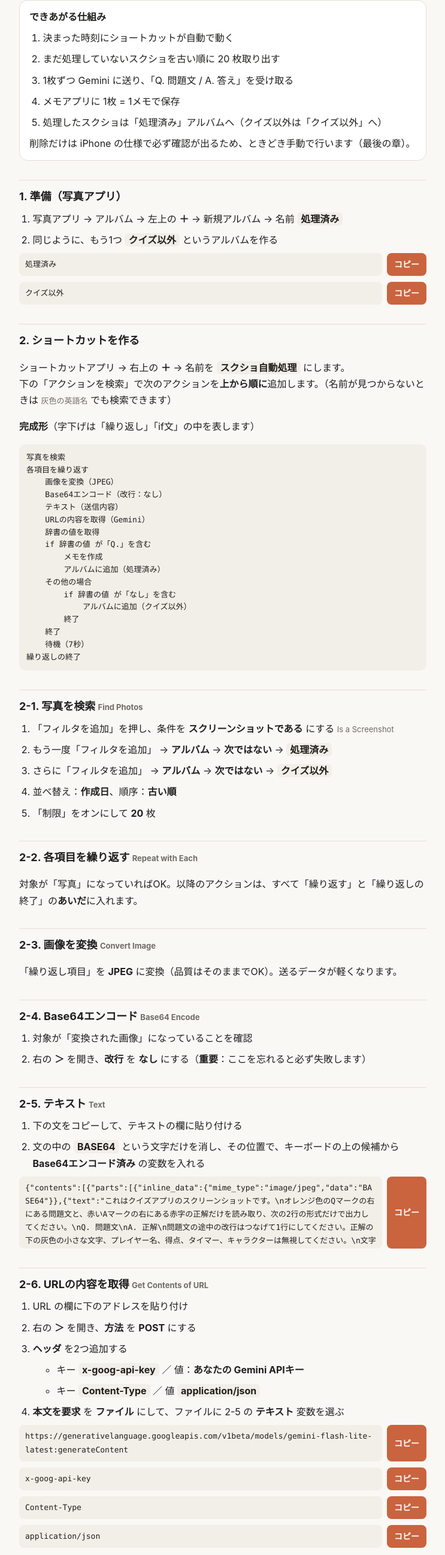
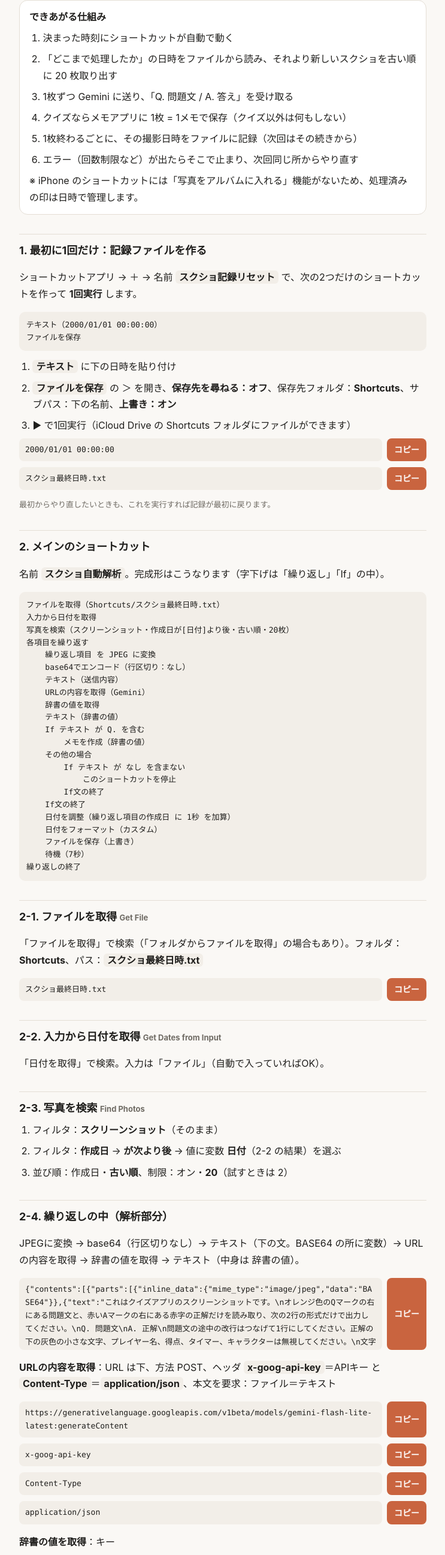
Before and after one commit to kzts6phvy8-spec/-Claude, a plain HTML site: page docs/shortcut.html in a window 1280 px wide. Shown: the part 183-2776 px from the top of the page at 60% size, without its empty margins (268-1011 px from the left). Drawn offline with Linux system fonts and the light colour scheme.

Commit message:
Shortcut guide: track progress by last processed date (no add-to-album action on iOS)
Co-Authored-By: Claude Opus 5.5 <noreply@anthropic.com>
Claude-Session: https://claude.ai/code/session_01Gn1bmPp1CxPVaRo6QXfqcn

```diff
--- a/docs/shortcut.html
+++ b/docs/shortcut.html
@@ -66,147 +66,127 @@
     <b>できあがる仕組み</b>
     <ol>
       <li>決まった時刻にショートカットが自動で動く</li>
-      <li>まだ処理していないスクショを古い順に 20 枚取り出す</li>
+      <li>「どこまで処理したか」の日時をファイルから読み、それより新しいスクショを古い順に 20 枚取り出す</li>
       <li>1枚ずつ Gemini に送り、「Q. 問題文 / A. 答え」を受け取る</li>
-      <li>メモアプリに 1枚 = 1メモで保存</li>
-      <li>処理したスクショは「処理済み」アルバムへ（クイズ以外は「クイズ以外」へ）</li>
+      <li>クイズならメモアプリに 1枚 = 1メモで保存（クイズ以外は何もしない）</li>
+      <li>1枚終わるごとに、その撮影日時をファイルに記録（次回はその続きから）</li>
+      <li>エラー（回数制限など）が出たらそこで止まり、次回同じ所からやり直す</li>
     </ol>
-    削除だけは iPhone の仕様で必ず確認が出るため、ときどき手動で行います（最後の章）。
+    ※ iPhone のショートカットには「写真をアルバムに入れる」機能がないため、処理済みの印は日時で管理します。
   </div>
 
-  <h2>1. 準備（写真アプリ）</h2>
+  <h2>1. 最初に1回だけ：記録ファイルを作る</h2>
+  <p>ショートカットアプリ → ＋ → 名前 <span class="act">スクショ記録リセット</span> で、次の2つだけのショートカットを作って <b>1回実行</b> します。</p>
+  <pre class="flow">テキスト（2000/01/01 00:00:00）
+ファイルを保存</pre>
   <ol>
-    <li>写真アプリ → アルバム → 左上の <b>＋</b> → 新規アルバム → 名前 <span class="act">処理済み</span></li>
-    <li>同じように、もう1つ <span class="act">クイズ以外</span> というアルバムを作る</li>
+    <li><span class="act">テキスト</span> に下の日時を貼り付け</li>
+    <li><span class="act">ファイルを保存</span> の ＞ を開き、<b>保存先を尋ねる：オフ</b>、保存先フォルダ：<b>Shortcuts</b>、サブパス：下の名前、<b>上書き：オン</b></li>
+    <li>▶ で1回実行（iCloud Drive の Shortcuts フォルダにファイルができます）</li>
   </ol>
-  <div class="copy"><code>処理済み</code><button data-copy>コピー</button></div>
-  <div class="copy"><code>クイズ以外</code><button data-copy>コピー</button></div>
+  <div class="copy"><code>2000/01/01 00:00:00</code><button data-copy>コピー</button></div>
+  <div class="copy"><code>スクショ最終日時.txt</code><button data-copy>コピー</button></div>
+  <p class="en">最初からやり直したいときも、これを実行すれば記録が最初に戻ります。</p>
 
-  <h2>2. ショートカットを作る</h2>
-  <p>ショートカットアプリ → 右上の <b>＋</b> → 名前を <span class="act">スクショ自動処理</span> にします。<br>
-  下の「アクションを検索」で次のアクションを<b>上から順に</b>追加します。（名前が見つからないときは <span class="en">灰色の英語名</span> でも検索できます）</p>
-
-  <p><b>完成形</b>（字下げは「繰り返し」「if文」の中を表します）</p>
-  <pre class="flow">写真を検索
+  <h2>2. メインのショートカット</h2>
+  <p>名前 <span class="act">スクショ自動解析</span>。完成形はこうなります（字下げは「繰り返し」「If」の中）。</p>
+  <pre class="flow">ファイルを取得（Shortcuts/スクショ最終日時.txt）
+入力から日付を取得
+写真を検索（スクリーンショット・作成日が[日付]より後・古い順・20枚）
 各項目を繰り返す
-    画像を変換（JPEG）
-    Base64エンコード（改行：なし）
+    繰り返し項目 を JPEG に変換
+    base64でエンコード（行区切り：なし）
     テキスト（送信内容）
     URLの内容を取得（Gemini）
     辞書の値を取得
-    if 辞書の値 が「Q.」を含む
-        メモを作成
-        アルバムに追加（処理済み）
+    テキスト（辞書の値）
+    If テキスト が Q. を含む
+        メモを作成（辞書の値）
     その他の場合
-        if 辞書の値 が「なし」を含む
-            アルバムに追加（クイズ以外）
-        終了
-    終了
+        If テキスト が なし を含まない
+            このショートカットを停止
+        If文の終了
+    If文の終了
+    日付を調整（繰り返し項目の作成日 に 1秒 を加算）
+    日付をフォーマット（カスタム）
+    ファイルを保存（上書き）
     待機（7秒）
 繰り返しの終了</pre>
 
-  <h2>2-1. 写真を検索 <span class="en">Find Photos</span></h2>
+  <h2>2-1. ファイルを取得 <span class="en">Get File</span></h2>
+  <p>「ファイルを取得」で検索（「フォルダからファイルを取得」の場合もあり）。フォルダ：<b>Shortcuts</b>、パス：<span class="act">スクショ最終日時.txt</span></p>
+  <div class="copy"><code>スクショ最終日時.txt</code><button data-copy>コピー</button></div>
+
+  <h2>2-2. 入力から日付を取得 <span class="en">Get Dates from Input</span></h2>
+  <p>「日付を取得」で検索。入力は「ファイル」（自動で入っていればOK）。</p>
+
+  <h2>2-3. 写真を検索 <span class="en">Find Photos</span></h2>
   <ol>
-    <li>「フィルタを追加」を押し、条件を <b>スクリーンショットである</b> にする <span class="en">Is a Screenshot</span></li>
-    <li>もう一度「フィルタを追加」 → <b>アルバム</b> → <b>次ではない</b> → <span class="act">処理済み</span></li>
-    <li>さらに「フィルタを追加」 → <b>アルバム</b> → <b>次ではない</b> → <span class="act">クイズ以外</span></li>
-    <li>並べ替え：<b>作成日</b>、順序：<b>古い順</b></li>
-    <li>「制限」をオンにして <b>20</b> 枚</li>
+    <li>フィルタ：<b>スクリーンショット</b>（そのまま）</li>
+    <li>フィルタ：<b>作成日</b> → <b>が次より後</b> → 値に変数 <b>日付</b>（2-2 の結果）を選ぶ</li>
+    <li>並び順：作成日・<b>古い順</b>、制限：オン・<b>20</b>（試すときは 2）</li>
   </ol>
 
-  <h2>2-2. 各項目を繰り返す <span class="en">Repeat with Each</span></h2>
-  <p>対象が「写真」になっていればOK。以降のアクションは、すべて「繰り返す」と「繰り返しの終了」の<b>あいだ</b>に入れます。</p>
-
-  <h2>2-3. 画像を変換 <span class="en">Convert Image</span></h2>
-  <p>「繰り返し項目」を <b>JPEG</b> に変換（品質はそのままでOK）。送るデータが軽くなります。</p>
-
-  <h2>2-4. Base64エンコード <span class="en">Base64 Encode</span></h2>
-  <ol>
-    <li>対象が「変換された画像」になっていることを確認</li>
-    <li>右の <b>＞</b> を開き、<b>改行</b> を <b>なし</b> にする（<b>重要</b>：ここを忘れると必ず失敗します）</li>
-  </ol>
-
-  <h2>2-5. テキスト <span class="en">Text</span></h2>
-  <ol>
-    <li>下の文をコピーして、テキストの欄に貼り付ける</li>
-    <li>文の中の <span class="act">BASE64</span> という文字だけを消し、その位置で、キーボードの上の候補から <b>Base64エンコード済み</b> の変数を入れる</li>
-  </ol>
+  <h2>2-4. 繰り返しの中（解析部分）</h2>
+  <p>JPEGに変換 → base64（行区切りなし）→ テキスト（下の文。BASE64 の所に変数）→ URLの内容を取得 → 辞書の値を取得 → テキスト（中身は 辞書の値）。</p>
   <div class="copy"><code id="body"></code><button data-copy>コピー</button></div>
-
-  <h2>2-6. URLの内容を取得 <span class="en">Get Contents of URL</span></h2>
-  <ol>
-    <li>URL の欄に下のアドレスを貼り付け</li>
-    <li>右の <b>＞</b> を開き、<b>方法</b> を <b>POST</b> にする</li>
-    <li><b>ヘッダ</b> を2つ追加する
-      <ul>
-        <li>キー <span class="act">x-goog-api-key</span> ／ 値：<b>あなたの Gemini APIキー</b></li>
-        <li>キー <span class="act">Content-Type</span> ／ 値 <span class="act">application/json</span></li>
-      </ul>
-    </li>
-    <li><b>本文を要求</b> を <b>ファイル</b> にして、ファイルに 2-5 の <b>テキスト</b> 変数を選ぶ</li>
-  </ol>
+  <p><b>URLの内容を取得</b>：URL は下、方法 POST、ヘッダ <span class="act">x-goog-api-key</span>＝APIキー と <span class="act">Content-Type</span>＝<span class="act">application/json</span>、本文を要求：ファイル＝テキスト</p>
   <div class="copy"><code id="url"></code><button data-copy>コピー</button></div>
   <div class="copy"><code>x-goog-api-key</code><button data-copy>コピー</button></div>
   <div class="copy"><code>Content-Type</code><button data-copy>コピー</button></div>
   <div class="copy"><code>application/json</code><button data-copy>コピー</button></div>
+  <p><b>辞書の値を取得</b>：キー</p>
+  <div class="copy"><code>candidates.1.content.parts.1.text</code><button data-copy>コピー</button></div>
   <div class="warn">APIキーはショートカットの中（あなたのiPhone）にだけ保存されます。このショートカットを他人に共有しないでください。</div>
 
-  <h2>2-7. 辞書の値を取得 <span class="en">Get Dictionary Value</span></h2>
-  <p>「<b>値</b>」を取得、キーに下の文字を貼り付け、辞書は「URLの内容」。</p>
-  <div class="copy"><code>candidates.1.content.parts.1.text</code><button data-copy>コピー</button></div>
-
-  <h2>2-8. if文 <span class="en">If</span></h2>
+  <h2>2-5. If文（メモ作成とエラー時の停止）</h2>
   <ol>
-    <li>条件：<b>辞書の値</b> が <b>次を含む</b> <span class="act">Q.</span></li>
-    <li>「if文」と「その他の場合」のあいだに次の2つを入れる
-      <ul>
-        <li><span class="act">メモを作成</span>：本文に <b>辞書の値</b>。右の <b>＞</b> を開き、<b>「作成画面を表示」をオフ</b>（オンだと自動実行で止まります）。フォルダはお好みで</li>
-        <li><span class="act">アルバムに追加</span> <span class="en">Add to Album</span>：<b>繰り返し項目</b> を <b>処理済み</b> に追加</li>
-      </ul>
-    </li>
-    <li>「その他の場合」と「終了」のあいだに、もう1つ <b>if文</b> を入れる
-      <ul>
-        <li>条件：<b>辞書の値</b> が <b>次を含む</b> <span class="act">なし</span></li>
-        <li>中に <span class="act">アルバムに追加</span>：<b>繰り返し項目</b> を <b>クイズ以外</b> に追加</li>
-      </ul>
-    </li>
+    <li>If：<b>テキスト</b> が <b>次を含む</b> <span class="act">Q.</span> → 中に <span class="act">メモを作成</span>（内容：辞書の値、＞で「作成画面を表示」オフ）</li>
+    <li>「その他の場合」の中に、もう1つ If：<b>テキスト</b> が <b>次を含まない</b> <span class="act">なし</span>
+      → 中に <span class="act">このショートカットを停止</span>（「停止」で検索）</li>
   </ol>
   <div class="copy"><code>Q.</code><button data-copy>コピー</button></div>
   <div class="copy"><code>なし</code><button data-copy>コピー</button></div>
-  <p class="en">エラー（回数制限など）のときはどちらにも当てはまらないので、アルバムに入らず次回もう一度処理されます。</p>
+  <p class="en">「Q.」も「なし」も無い ＝ エラー（回数制限など）。その場で止まるので、記録は進まず、次回同じスクショからやり直します。</p>
 
-  <h2>2-9. 待機 <span class="en">Wait</span></h2>
-  <p>一番外側の「終了」のあと、「繰り返しの終了」の前に入れて <b>7</b> 秒。無料枠の「1分あたりの回数制限」を超えないためです。</p>
+  <h2>2-6. 処理した日時を記録する</h2>
+  <ol>
+    <li><span class="act">日付を調整</span>：<b>1</b> 秒を <b>加算</b>、日付の欄は <b>繰り返し項目</b> をタップ →「種類」で <b>作成日</b> を選ぶ</li>
+    <li><span class="act">日付をフォーマット</span>：日付の形式 <b>カスタム</b>、書式に下の文字（入力は「調整済みの日付」）</li>
+    <li><span class="act">ファイルを保存</span>：入力は「フォーマット済みの日付」、＞で <b>保存先を尋ねる：オフ</b>、フォルダ <b>Shortcuts</b>、サブパス <span class="act">スクショ最終日時.txt</span>、<b>上書き：オン</b></li>
+    <li><span class="act">待機</span>：<b>7</b> 秒</li>
+  </ol>
+  <div class="copy"><code>yyyy/MM/dd HH:mm:ss</code><button data-copy>コピー</button></div>
+  <p class="en">1秒足すのは、同じスクショを次回もう一度処理しないためです。</p>
 
   <h2>3. まず手動で試す</h2>
   <ol>
-    <li>写真を検索の「制限」を一時的に <b>2</b> にして、右下の ▶ で実行</li>
-    <li>途中で「写真へのアクセス」「generativelanguage.googleapis.com への接続」「メモ」の許可を聞かれたら <b>常に許可</b></li>
-    <li>メモアプリに 2件できて、写真の「処理済み」アルバムに 2枚入っていれば成功。制限を <b>20</b> に戻す</li>
+    <li>写真を検索の制限を <b>2</b> にして ▶</li>
+    <li>許可を聞かれたら <b>常に許可</b>（写真・ファイル・generativelanguage.googleapis.com・メモ）</li>
+    <li>メモができて、もう一度 ▶ したときに<b>次の2枚</b>に進んでいれば成功。制限を <b>20</b> に戻す</li>
   </ol>
-  <div class="warn">うまくいかないときは、各アクションの下に結果が表示されます。その画面のスクショを送ってもらえれば直し方を案内します（APIキーが写らないように注意）。</div>
 
   <h2>4. 自動実行の設定（オートメーション）</h2>
   <ol>
-    <li>ショートカットアプリ下の <b>オートメーション</b> → <b>＋</b>（または「新規オートメーション」）</li>
-    <li><b>時刻</b> を選び、例えば <b>午前 1:00</b>・<b>毎日</b> にする</li>
-    <li><b>すぐに実行</b> を選び、「実行時に通知」はお好みで</li>
-    <li>次へ → <span class="act">スクショ自動処理</span> を選んで完了</li>
-    <li>同じように <b>午前 1:30、2:00、2:30 …</b> と何個か作ると、1晩で「20枚 × 個数」を処理できます</li>
+    <li>ショートカットアプリ下の <b>オートメーション</b> → <b>＋</b></li>
+    <li><b>時刻</b> → 例 <b>午前 1:00</b>・<b>毎日</b> → <b>すぐに実行</b></li>
+    <li>次へ → <span class="act">スクショ自動解析</span> を選んで完了</li>
+    <li>午前 1:30、2:00、2:30 … と何個か作ると、1晩で「20枚 × 個数」を処理（多くても 20個まで）</li>
   </ol>
-  <p>目安：1回 20枚（約3分）。1日の無料上限（約500枚）を超えないよう、オートメーションは <b>多くても 20個</b> までにしてください。iPhone を充電しながら寝るのがおすすめです。</p>
-  <div class="warn">自動実行が長すぎると iOS に途中で止められることがあります。まずは 20枚で数日試し、問題なければ 30〜40枚に増やしてください。止められても、処理済みのものはアルバムに入っているので、次回は続きから処理されます。</div>
+  <div class="warn">自動実行が長すぎると iOS に途中で止められることがあります。止められても記録は1枚ごとに保存されているので、次回は続きから処理されます。</div>
 
   <h2>5. 処理済みスクショの削除（ときどき手動）</h2>
-  <p>iPhone の仕様で、写真の削除は必ず確認が必要です。もう1つ短いショートカットを作っておくと、ワンタップで済みます。</p>
-  <pre class="flow">写真を検索（アルバム が 処理済み、制限なし）
+  <p>写真の削除は iPhone の仕様で必ず確認が出ます。クイズ以外の大事なスクショを消さないよう、<b>一覧で確認してから</b>消すショートカットにします。</p>
+  <pre class="flow">ファイルを取得（Shortcuts/スクショ最終日時.txt）
+入力から日付を取得
+写真を検索（スクリーンショット・作成日が[日付]より前）
+リストから選択（複数選択：オン）
 写真を削除</pre>
   <ol>
-    <li>名前は <span class="act">処理済みを削除</span> など</li>
-    <li>実行すると「○枚削除しますか」と出るので <b>削除</b></li>
-    <li>最後に写真アプリの <b>最近削除した項目</b> を空にすると容量が空きます</li>
+    <li>名前は <span class="act">処理済みスクショを削除</span> など</li>
+    <li>「リストから選択」で一覧が出るので、<b>すべて選択</b> → 残したいスクショだけタップして外す → 完了</li>
+    <li>「○枚削除しますか」→ <b>削除</b>。最後に写真アプリの <b>最近削除した項目</b> を空にすると容量が空きます</li>
   </ol>
-  <p class="en">メモアプリに保存されたことを確認してから削除してください。</p>
 </main>
 <div class="toast" id="toast">コピーしました</div>
 <script>
```
